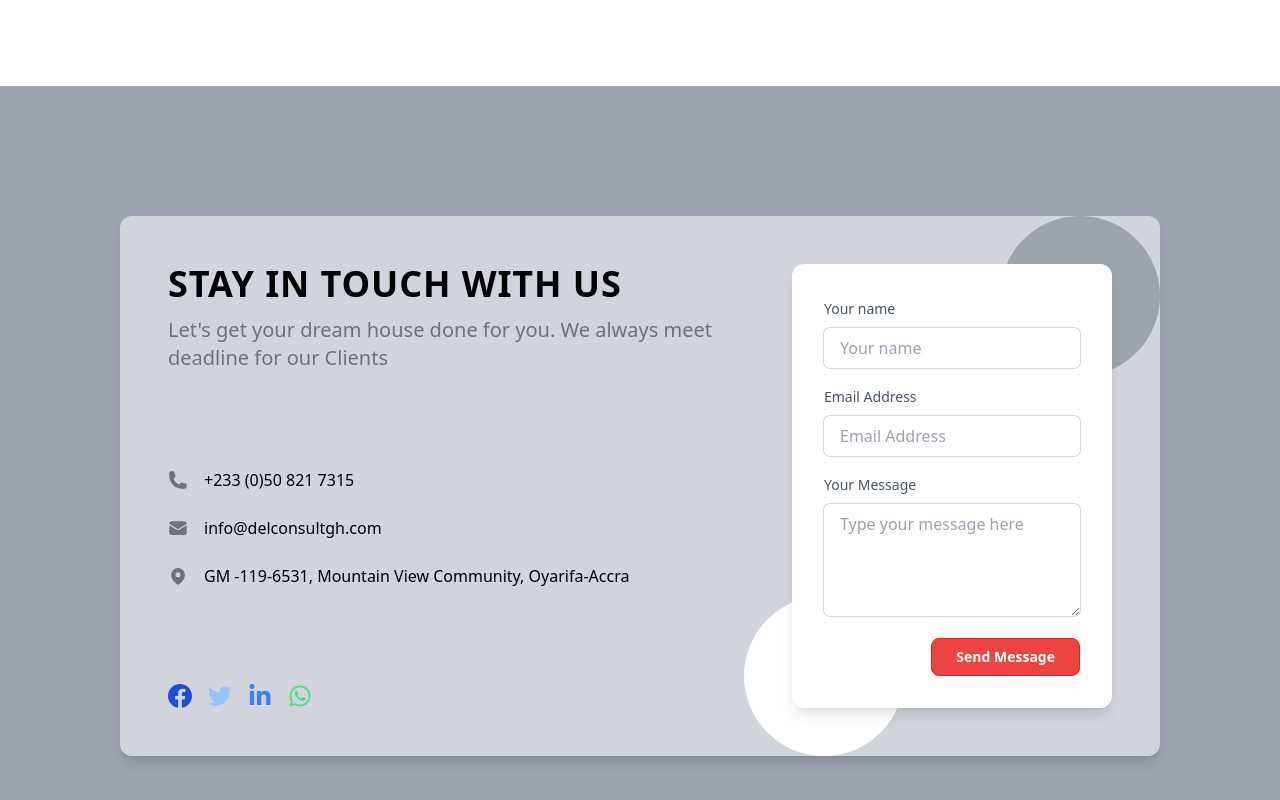
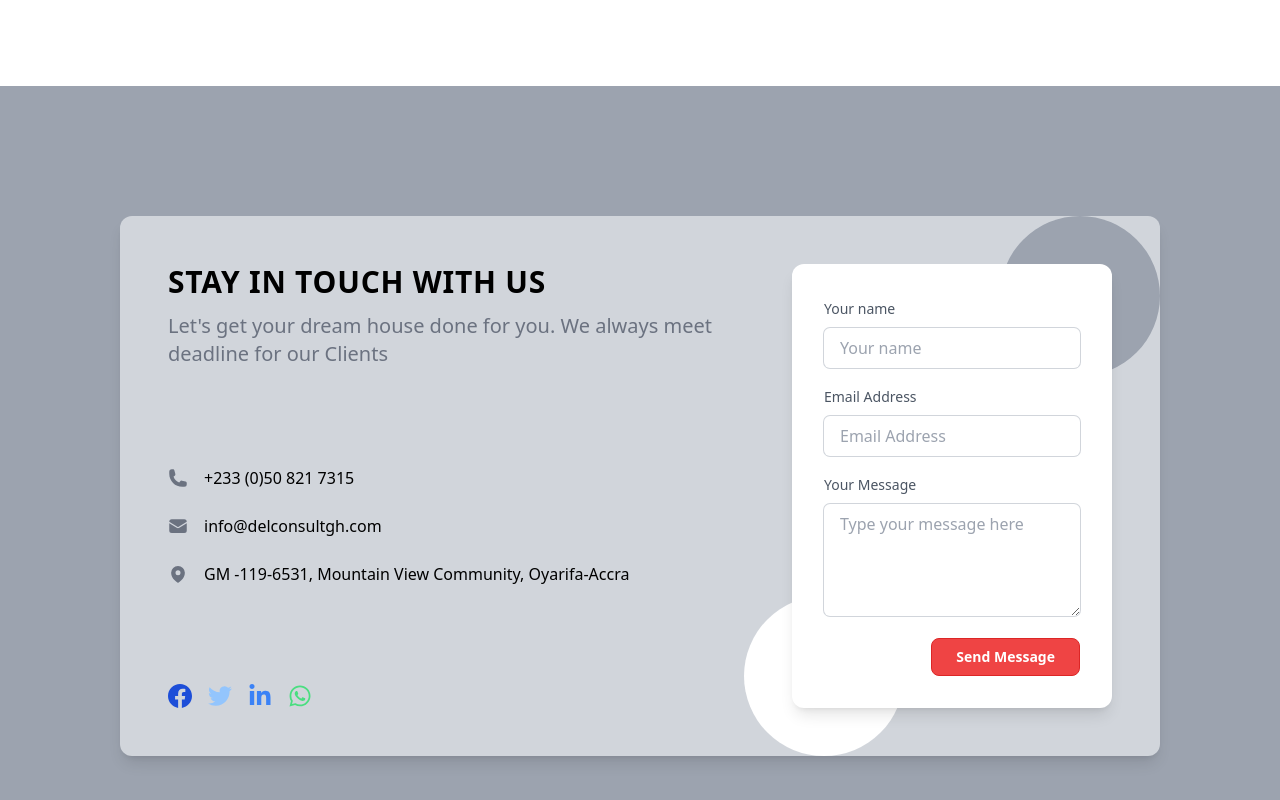
Before and after one commit to MicroStartup/del-consult, a React (Create React App) app in the folder frontend/: page / in a window 1280 px wide. Shown: the part 3036-3836 px from the top of the page. Built offline with nearby package versions, Linux system fonts and the light colour scheme.

Commit message:
Edit contact

```diff
--- a/frontend/src/components/Contact.jsx
+++ b/frontend/src/components/Contact.jsx
@@ -7,9 +7,9 @@ const Contact = () => {
         <div
             class="flex flex-col md:flex-row md:space-x-6 md:space-y-0 space-y-6 bg-gray-300 w-full mx-28 p-2 sm:p-12 rounded-xl shadow-lg"
         >
-            <div class="flex flex-col space-y-8 justify-between">
+            <div class="flex flex-col space-y-8 px-30 justify-between">
                 <div class="flex flex-col">
-                    <h1 class="font-bold text-4xl tracking-wide">
+                    <h1 class="font-bold text-3xl w-90 tracking-wide">
                         STAY IN TOUCH WITH US
                     </h1>
                     <p class="pt-3 text-gray-500 text-xl">
```
